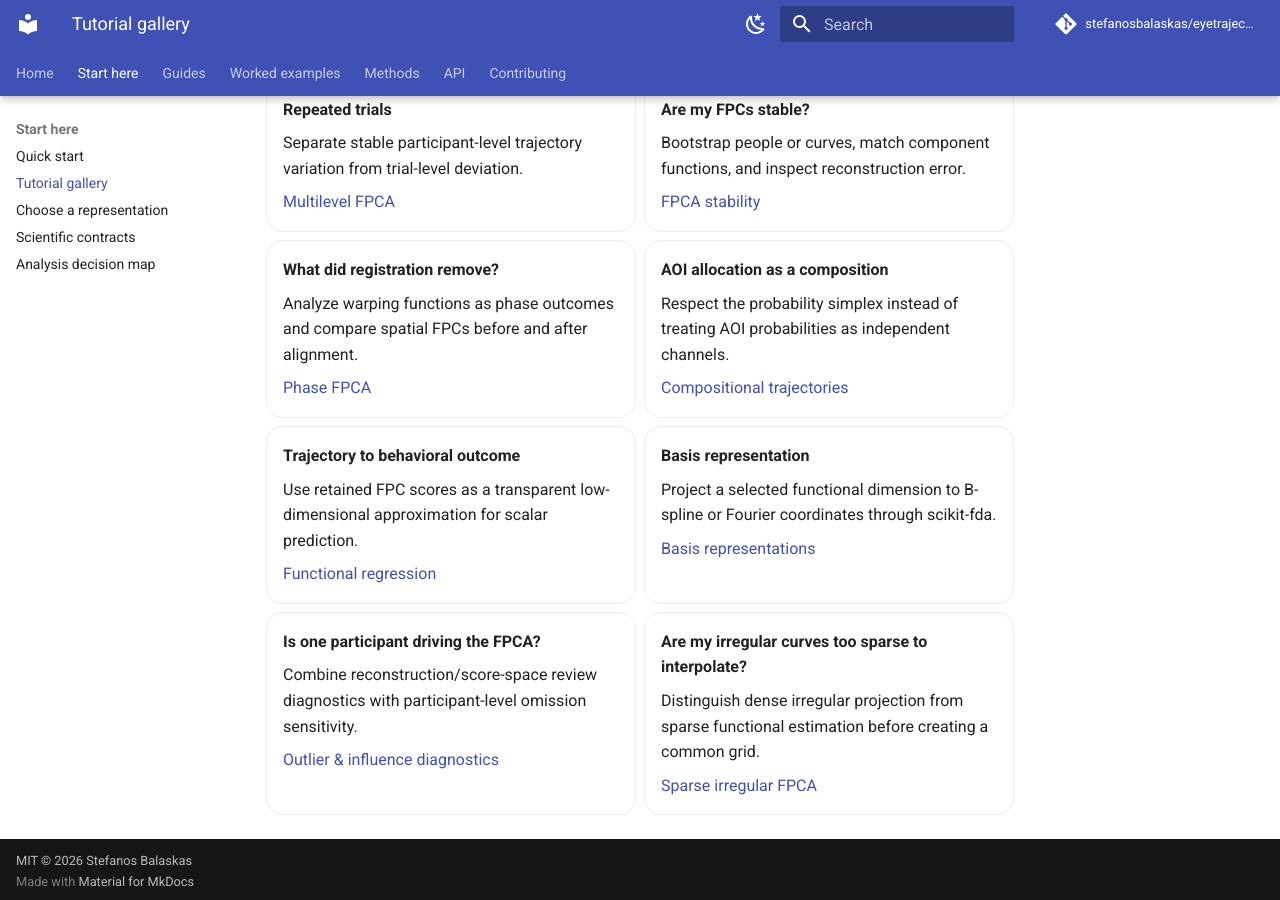
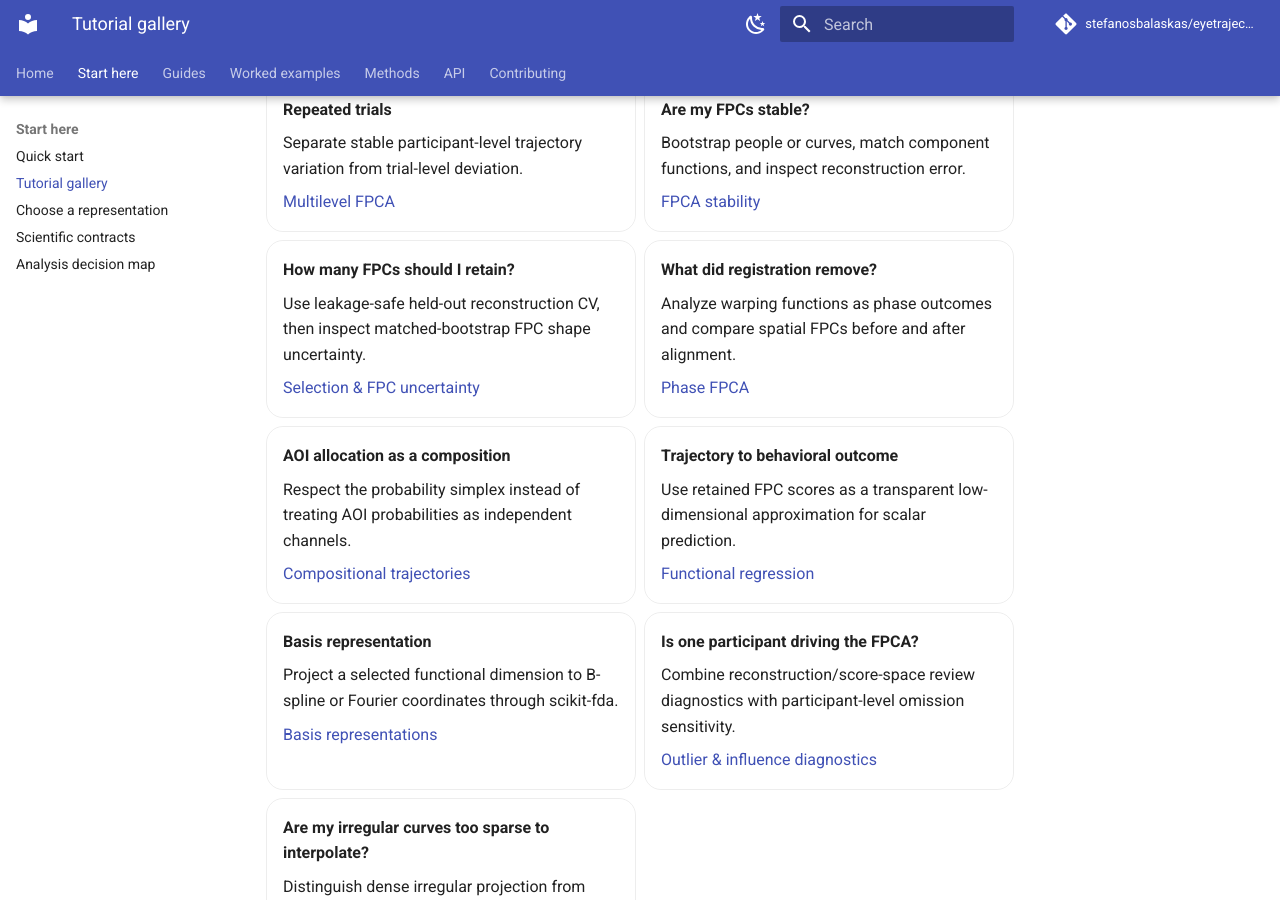
Before and after one commit to stefanosbalaskas/eyetrajectoriespy, an MkDocs documentation site: the page built from docs/tutorials/index.md, in a window 1280 px wide and 900 px high, scrolled down 390 px. Built offline with MkDocs 1.6.1 and Material for MkDocs 9.7.7, drawn with Linux system fonts in a browser that asks for light colours; comment, search, counter and statistics services are not loaded.

Commit message:
Add FPCA selection uncertainty tutorial route

```diff
--- a/docs/tutorials/index.md
+++ b/docs/tutorials/index.md
@@ -27,6 +27,12 @@ Choose a tutorial by the scientific problem rather than by the function name.
     Bootstrap people or curves, match component functions, and inspect reconstruction error.
 
     [FPCA stability](../examples/fpca-stability.md)
+
+-   **How many FPCs should I retain?**
+
+    Use leakage-safe held-out reconstruction CV, then inspect matched-bootstrap FPC shape uncertainty.
+
+    [Selection & FPC uncertainty](../examples/fpca-selection-uncertainty.md)
 
 -   **What did registration remove?**
 
```
